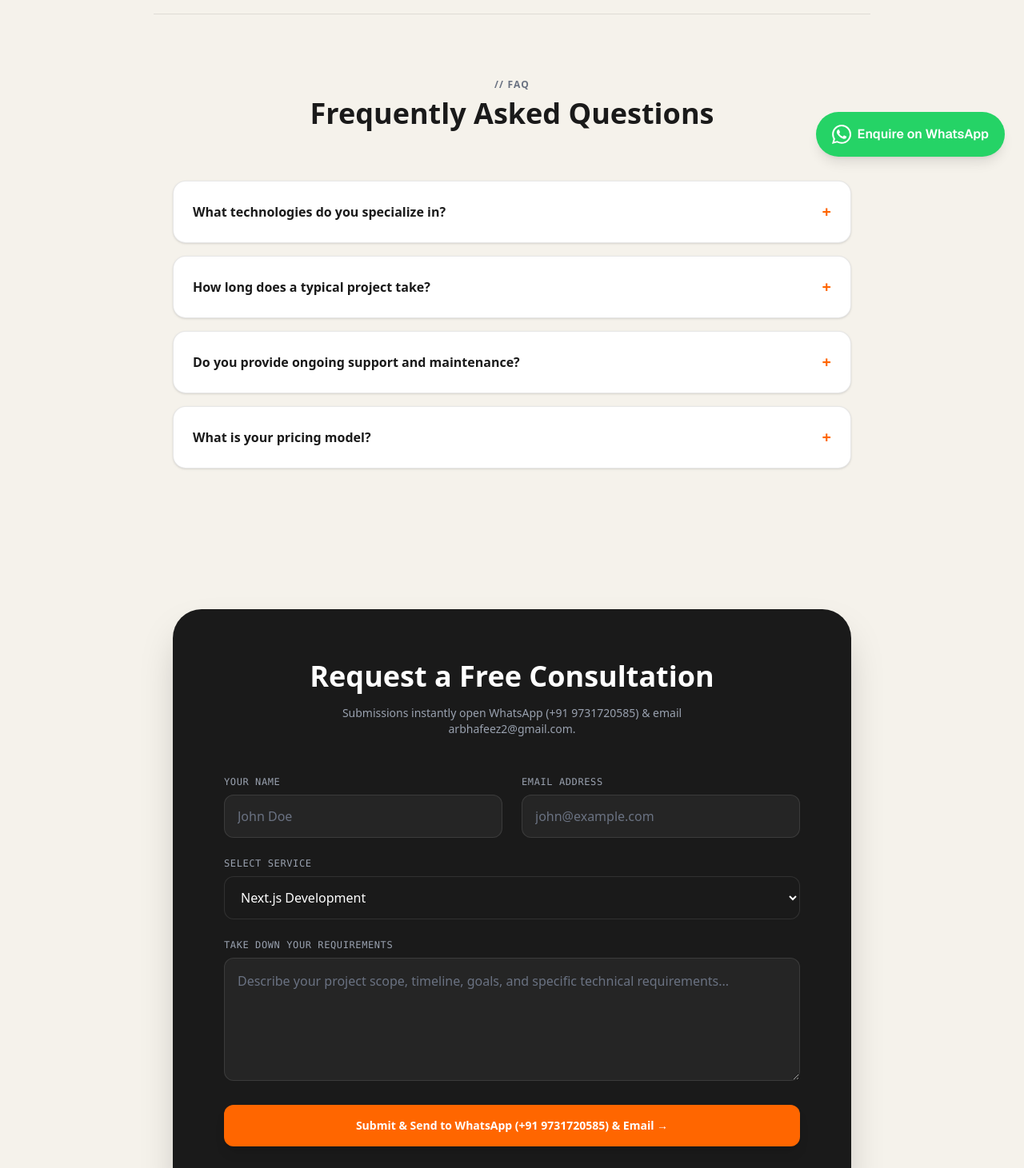
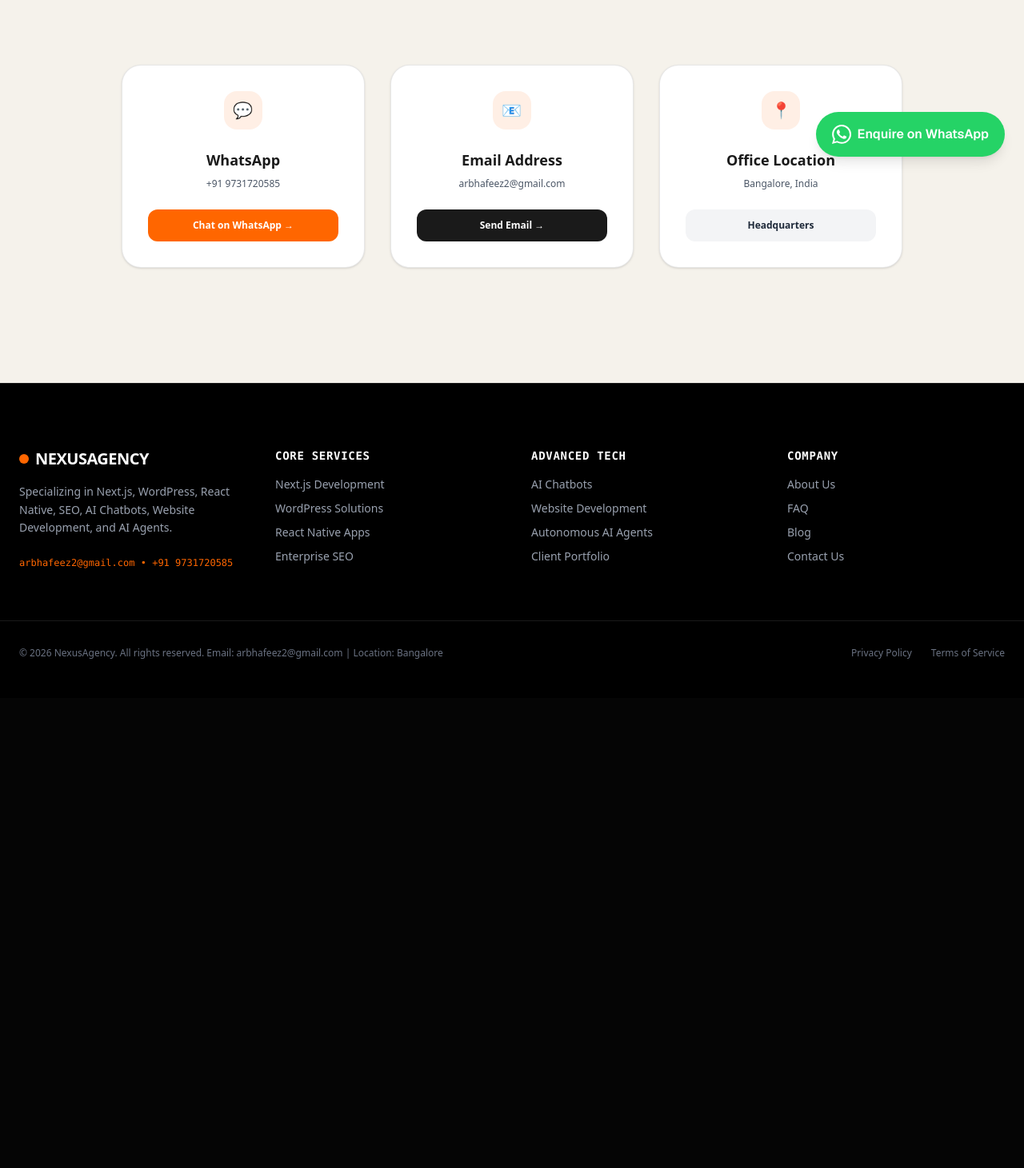
Before and after one commit to arbhafeez2-spec/nexus-agency, a Next.js app: page /contact in a window 1280 px wide. Shown: the part 580-2041 px from the top of the page at 80% size. After the commit the page ends 1453 px from the top, so only its background shows below. Built offline with nearby package versions, Linux system fonts and the light colour scheme.

Commit message:
Remove enquiry form, show direct WhatsApp contact, email, and Bangalore location on Contact Us page and push

```diff
--- a/app/contact/page.tsx
+++ b/app/contact/page.tsx
@@ -1,46 +1,8 @@
 "use client";
 
 import Link from "next/link";
-import { useState } from "react";
 
 export default function ContactPage() {
-  const [openFaq, setOpenFaq] = useState<number | null>(null);
-  const [enquirySubmitted, setEnquirySubmitted] = useState(false);
-
-  const faqs = [
-    { q: "What technologies do you specialize in?", a: "We specialize exclusively in Next.js, WordPress, React Native, SEO, AI Chatbots, Website Development, and Autonomous AI Agents." },
-    { q: "How long does a typical project take?", a: "Typical projects take between 3 to 8 weeks depending on complexity and scope." },
-    { q: "Do you provide ongoing support and maintenance?", a: "Yes, we offer 24/7 autonomous monitoring, security updates, and continuous optimization." },
-    { q: "What is your pricing model?", a: "We offer milestone-based fixed pricing and dedicated engineering retainers tailored to your project requirements." }
-  ];
-
-  const handleEnquirySubmit = (e: React.FormEvent<HTMLFormElement>) => {
-    e.preventDefault();
-    const formData = new FormData(e.currentTarget);
-    const name = String(formData.get("name") || "");
-    const email = String(formData.get("email") || "");
-    const service = String(formData.get("service") || "Contact Enquiry");
-    const requirements = String(formData.get("requirements") || "");
-
-    const text = `🔔 *CONTACT US ENQUIRY - NEXUSAGENCY*\n\n👤 *Name:* ${name}\n📧 *Email:* ${email}\n⚙️ *Service:* ${service}\n📝 *Requirements:* ${requirements}`;
-
-    // WhatsApp + Email Dispatch
-    const waLink = document.createElement('a');
-    waLink.href = `https://api.whatsapp.com/send?phone=919731720585&text=${encodeURIComponent(text)}`;
-    waLink.target = '_blank';
-    document.body.appendChild(waLink);
-    waLink.click();
-    document.body.removeChild(waLink);
-
-    const mailLink = document.createElement('a');
-    mailLink.href = `mailto:arbhafeez2@gmail.com?subject=${encodeURIComponent(`Enquiry: ${service} from ${name}`)}&body=${encodeURIComponent(text)}`;
-    document.body.appendChild(mailLink);
-    mailLink.click();
-    document.body.removeChild(mailLink);
-
-    setEnquirySubmitted(true);
-  };
-
   return (
     <div className="flex flex-col min-h-screen bg-[#f5f2eb] text-[#1a1a1a] font-sans selection:bg-[#ff6600] selection:text-white relative">
       {/* Top Navbar Header */}
@@ -54,15 +16,18 @@
             <Link href="/" className="hover:text-[#ff6600] transition-colors">HOME</Link>
             <Link href="/services" className="hover:text-[#ff6600] transition-colors">SERVICES</Link>
             <Link href="/portfolio" className="hover:text-[#ff6600] transition-colors">PORTFOLIO</Link>
-            <Link href="#faq" className="hover:text-[#ff6600] transition-colors">FAQ</Link>
-            <Link href="#enquiry" className="text-[#ff6600] transition-colors">CONTACT US</Link>
+            <Link href="/blog" className="hover:text-[#ff6600] transition-colors">BLOG</Link>
+            <Link href="/faq" className="hover:text-[#ff6600] transition-colors">FAQ</Link>
+            <Link href="/contact" className="text-[#ff6600] transition-colors">CONTACT US</Link>
           </nav>
-          <Link
-            href="#enquiry"
+          <a
+            href="https://api.whatsapp.com/send?phone=919731720585&text=%F0%9F%92%AC%20*CHAT%20ENQUIRY%20-%20NEXUSAGENCY*"
+            target="_blank"
+            rel="noopener noreferrer"
             className="px-6 py-3 rounded-xl font-bold text-xs bg-[#ff6600] text-white hover:bg-[#e65c00] transition-all shadow-[0_4px_20px_rgba(255,102,0,0.3)]"
           >
-            ENQUIRE NOW
-          </Link>
+            WHATSAPP US
+          </a>
         </div>
       </header>
 
@@ -75,88 +40,63 @@
           Contact <span className="text-[#ff6600]">NexusAgency</span>
         </h1>
         <p className="text-lg sm:text-xl text-gray-600 max-w-3xl mx-auto mb-10 leading-relaxed">
-          Ready to elevate your digital trajectory? Send us your project requirements and connect instantly with our elite engineering team.
+          Connect with our elite engineering team directly via WhatsApp, Email, or visit our office in Bangalore.
         </p>
       </section>
 
-      {/* FAQ Section */}
-      <section id="faq" className="py-20 px-6 max-w-4xl mx-auto w-full border-t border-[#1a1a1a]/10">
-        <div className="text-center mb-16">
-          <h2 className="text-xs uppercase font-bold tracking-widest text-gray-500 mb-2">// FAQ</h2>
-          <h3 className="text-3xl sm:text-4xl font-black">Frequently Asked Questions</h3>
-        </div>
+      {/* Contact Info Cards */}
+      <section className="py-16 px-6 max-w-5xl mx-auto w-full">
+        <div className="grid grid-cols-1 md:grid-cols-3 gap-8 mb-20">
+          <div className="bg-white rounded-3xl p-8 border border-[#1a1a1a]/10 shadow-sm text-center flex flex-col items-center justify-between">
+            <div>
+              <div className="w-12 h-12 rounded-2xl bg-[#ff6600]/10 text-[#ff6600] flex items-center justify-center text-xl font-bold mb-6 mx-auto">
+                💬
+              </div>
+              <h3 className="text-lg font-black mb-2">WhatsApp</h3>
+              <p className="text-gray-600 text-xs mb-6">+91 9731720585</p>
+            </div>
+            <a
+              href="https://api.whatsapp.com/send?phone=919731720585&text=%F0%9F%92%AC%20*CHAT%20ENQUIRY%20-%20NEXUSAGENCY*"
+              target="_blank"
+              rel="noopener noreferrer"
+              className="w-full py-3 bg-[#ff6600] text-white rounded-xl font-bold text-xs hover:bg-[#e65c00] transition-all"
+            >
+              Chat on WhatsApp &rarr;
+            </a>
+          </div>
 
-        <div className="space-y-4">
-          {faqs.map((item, idx) => (
-            <div key={idx} className="bg-white rounded-2xl border border-[#1a1a1a]/10 overflow-hidden shadow-sm">
-              <button
-                onClick={() => setOpenFaq(openFaq === idx ? null : idx)}
-                className="w-full p-6 text-left font-bold flex justify-between items-center text-[#1a1a1a]"
-              >
-                <span>{item.q}</span>
-                <span className="text-[#ff6600] text-xl font-black">{openFaq === idx ? "-" : "+"}</span>
-              </button>
-              {openFaq === idx && (
-                <div className="px-6 pb-6 text-gray-600 text-sm leading-relaxed border-t border-[#1a1a1a]/5 pt-4">
-                  {item.a}
-                </div>
-              )}
+          <div className="bg-white rounded-3xl p-8 border border-[#1a1a1a]/10 shadow-sm text-center flex flex-col items-center justify-between">
+            <div>
+              <div className="w-12 h-12 rounded-2xl bg-[#ff6600]/10 text-[#ff6600] flex items-center justify-center text-xl font-bold mb-6 mx-auto">
+                📧
+              </div>
+              <h3 className="text-lg font-black mb-2">Email Address</h3>
+              <p className="text-gray-600 text-xs mb-6">arbhafeez2@gmail.com</p>
             </div>
-          ))}
+            <a
+              href="mailto:arbhafeez2@gmail.com?subject=Enquiry%20-%20NexusAgency"
+              className="w-full py-3 bg-[#1a1a1a] text-white rounded-xl font-bold text-xs hover:bg-black transition-all"
+            >
+              Send Email &rarr;
+            </a>
+          </div>
+
+          <div className="bg-white rounded-3xl p-8 border border-[#1a1a1a]/10 shadow-sm text-center flex flex-col items-center justify-between">
+            <div>
+              <div className="w-12 h-12 rounded-2xl bg-[#ff6600]/10 text-[#ff6600] flex items-center justify-center text-xl font-bold mb-6 mx-auto">
+                📍
+              </div>
+              <h3 className="text-lg font-black mb-2">Office Location</h3>
+              <p className="text-gray-600 text-xs mb-6">Bangalore, India</p>
+            </div>
+            <div className="w-full py-3 bg-gray-100 text-gray-800 rounded-xl font-bold text-xs">
+              Headquarters
+            </div>
+          </div>
         </div>
       </section>
 
-      {/* Contact Us / Enquiry Form Section */}
-      <section id="enquiry" className="py-24 px-6 max-w-4xl mx-auto w-full">
-        <div className="bg-[#1a1a1a] text-white rounded-[36px] p-8 sm:p-16 shadow-2xl relative overflow-hidden">
-          <div className="text-center max-w-xl mx-auto mb-12">
-            <h3 className="text-3xl sm:text-4xl font-black mb-4">Request a Free Consultation</h3>
-            <p className="text-gray-400 text-sm">Submissions instantly open WhatsApp (+91 9731720585) & email arbhafeez2@gmail.com.</p>
-          </div>
-
-          {enquirySubmitted ? (
-            <div className="bg-[#ff6600]/10 border border-[#ff6600]/30 rounded-2xl p-8 text-center text-white">
-              <h4 className="text-2xl font-bold mb-3 text-[#ff6600]">Enquiry Triggered Successfully!</h4>
-              <p className="text-gray-300 text-sm mb-6">WhatsApp and Email clients have been opened with your pre-filled enquiry.</p>
-              <button onClick={() => setEnquirySubmitted(false)} className="px-6 py-3 bg-[#ff6600] text-white rounded-xl font-bold text-xs">Submit Another Enquiry</button>
-            </div>
-          ) : (
-            <form onSubmit={handleEnquirySubmit} className="space-y-6">
-              <div className="grid grid-cols-1 sm:grid-cols-2 gap-6">
-                <div>
-                  <label className="block text-xs font-mono uppercase tracking-wider text-gray-400 mb-2">Your Name</label>
-                  <input name="name" required type="text" placeholder="John Doe" className="w-full bg-white/5 border border-white/10 rounded-xl px-4 py-3.5 text-white placeholder-gray-500 focus:outline-none focus:border-[#ff6600]" />
-                </div>
-                <div>
-                  <label className="block text-xs font-mono uppercase tracking-wider text-gray-400 mb-2">Email Address</label>
-                  <input name="email" required type="email" placeholder="john@example.com" className="w-full bg-white/5 border border-white/10 rounded-xl px-4 py-3.5 text-white placeholder-gray-500 focus:outline-none focus:border-[#ff6600]" />
-                </div>
-              </div>
-              <div>
-                <label className="block text-xs font-mono uppercase tracking-wider text-gray-400 mb-2">Select Service</label>
-                <select name="service" className="w-full bg-[#1a1a1a] border border-white/10 rounded-xl px-4 py-3.5 text-white focus:outline-none focus:border-[#ff6600]">
-                  <option>Next.js Development</option>
-                  <option>WordPress Solutions</option>
-                  <option>React Native Apps</option>
-                  <option>Enterprise SEO</option>
-                  <option>AI Chatbots</option>
-                  <option>Website Development</option>
-                  <option>AI Agents</option>
-                </select>
-              </div>
-              <div>
-                <label className="block text-xs font-mono uppercase tracking-wider text-gray-400 mb-2">Take Down Your Requirements</label>
-                <textarea name="requirements" rows={5} placeholder="Describe your project scope, timeline, goals, and specific technical requirements..." className="w-full bg-white/5 border border-white/10 rounded-xl p-4 text-white placeholder-gray-500 focus:outline-none focus:border-[#ff6600]" required />
-              </div>
-              <button type="submit" className="w-full py-4 rounded-xl font-bold text-sm bg-[#ff6600] text-white hover:bg-[#e65c00] transition-all shadow-lg">
-                Submit & Send to WhatsApp (+91 9731720585) & Email &rarr;
-              </button>
-            </form>
-          )}
-        </div>
-      </section>
-
-      {/* Desktop & Mobile Responsive Footer */}
+      {/* Footer */}
       <footer className="bg-black text-white pt-20 pb-12 border-t border-white/10 mt-auto">
         <div className="max-w-7xl mx-auto px-6 grid grid-cols-1 md:grid-cols-4 gap-12 mb-16">
           <div>
@@ -191,9 +131,9 @@
             <h4 className="text-sm font-bold uppercase tracking-wider text-white mb-4 font-mono">Company</h4>
             <ul className="space-y-2.5 text-sm text-gray-400">
               <li><Link href="/about" className="hover:text-white transition-colors">About Us</Link></li>
-              <li><Link href="#faq" className="hover:text-white transition-colors">FAQ</Link></li>
+              <li><Link href="/faq" className="hover:text-white transition-colors">FAQ</Link></li>
               <li><Link href="/blog" className="hover:text-white transition-colors">Blog</Link></li>
-              <li><Link href="#enquiry" className="hover:text-white transition-colors">Contact Us</Link></li>
+              <li><Link href="/contact" className="hover:text-white transition-colors">Contact Us</Link></li>
             </ul>
           </div>
         </div>
```
